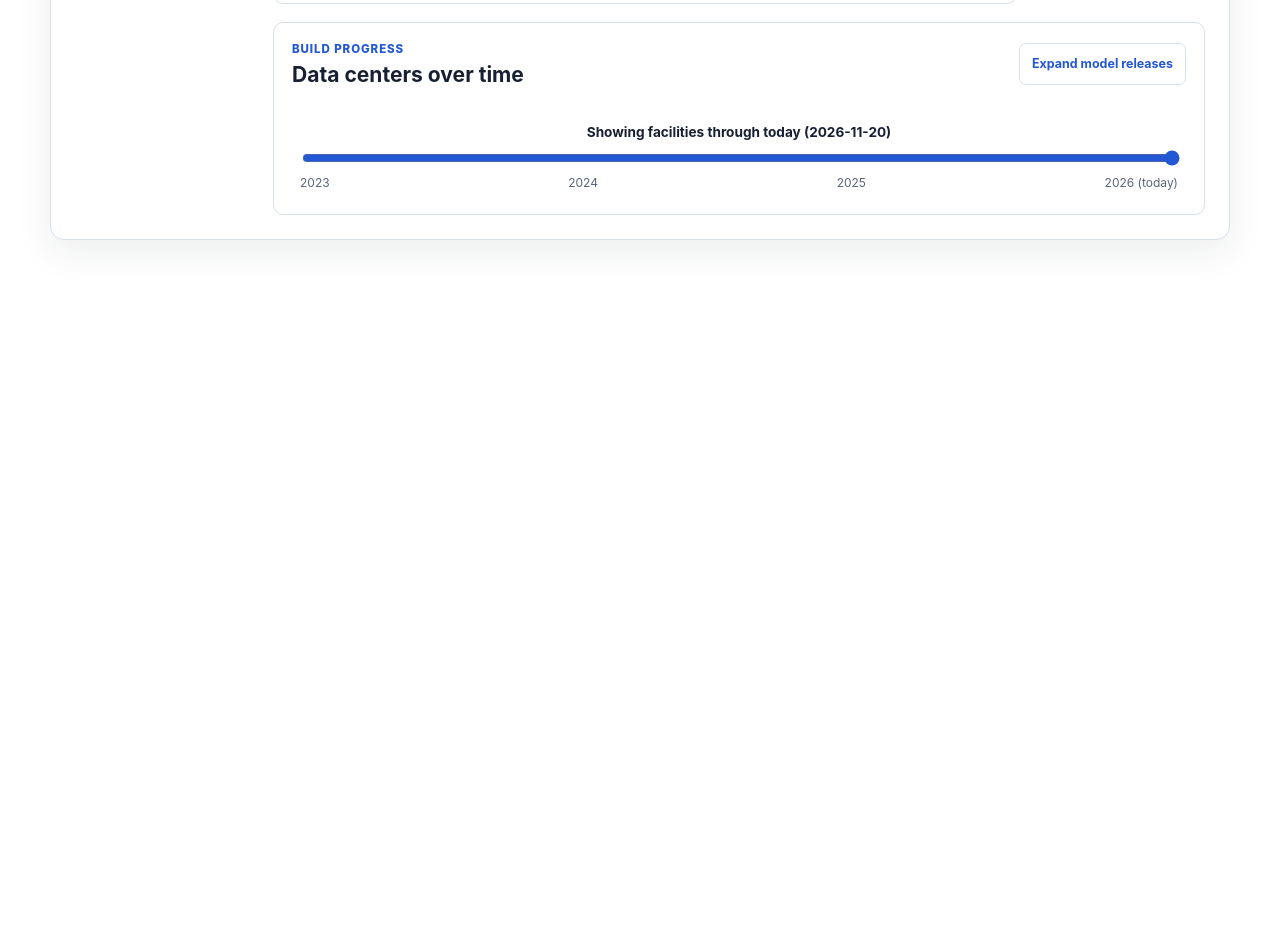
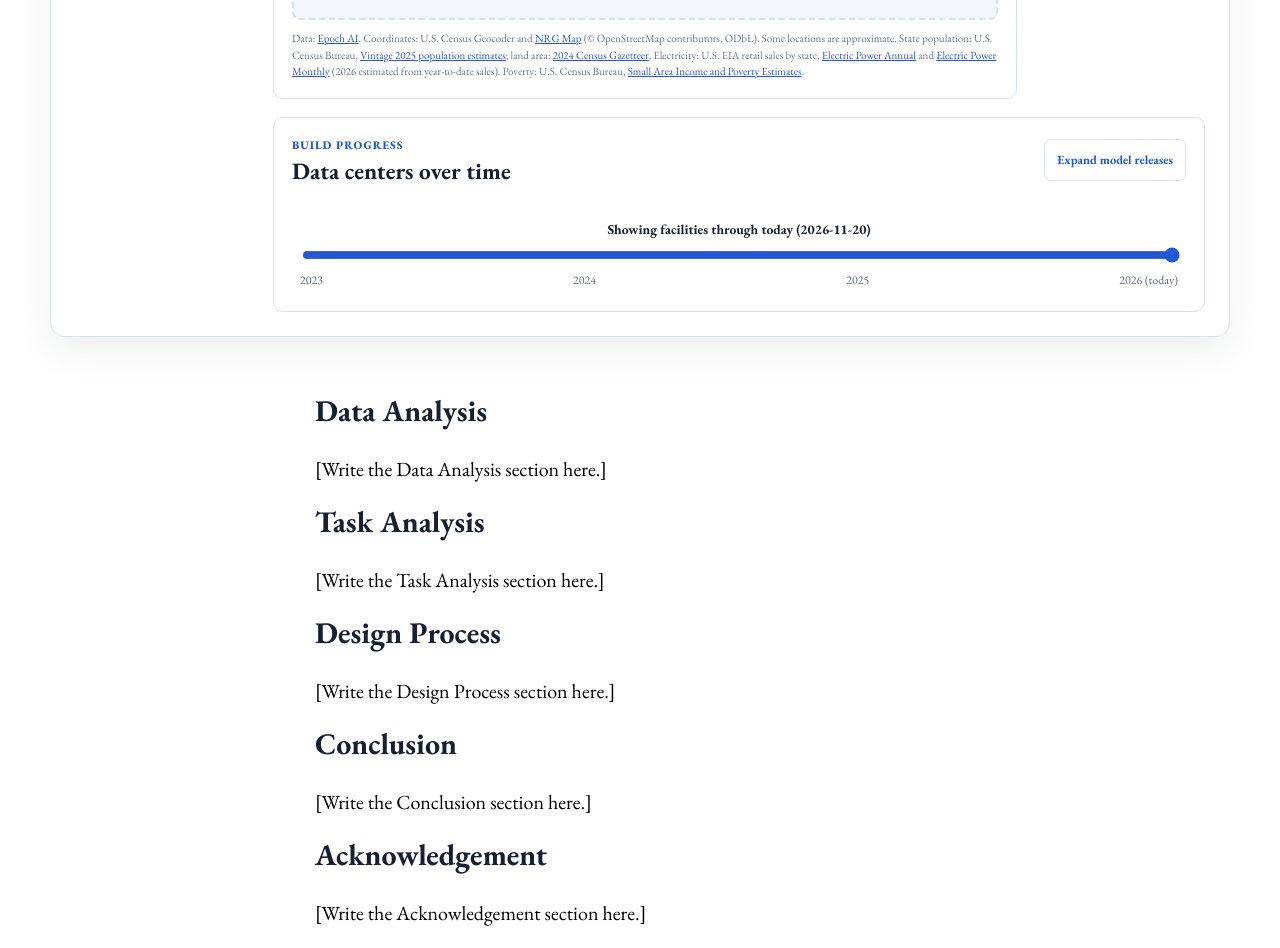
Before and after one commit to Infoviz-Group-6/COSI-116A-Final-Project-Team-6, a plain HTML site: page index.html in a window 1280 px wide. Shown: the part 1535-2483 px from the top of the page. Before the commit the page ends 1831 px from the top, so only its background shows below. Drawn offline with nearby package versions, Linux system fonts and the light colour scheme; no server answers.

Commit message:
Added Writing sections and changed font

```diff
--- a/index.html
+++ b/index.html
@@ -28,6 +28,11 @@
         We are building an interactive view of AI development and the physical infrastructure that supports it.
         This page is the starting point for the final project and will be updated as our implementation progresses.
       </p>
+    </section>
+
+    <section class="content-column" aria-labelledby="visualization-writeup-heading">
+      <h2 id="visualization-writeup-heading">Visualization</h2>
+      <p>[Write the Visualization section here.]</p>
     </section>
 
     <section id="dashboard" class="dashboard-shell" aria-labelledby="visualization-heading">
@@ -229,6 +234,31 @@
         </div>
       </div>
     </section>
+
+    <section class="content-column" aria-labelledby="data-analysis-heading">
+      <h2 id="data-analysis-heading">Data Analysis</h2>
+      <p>[Write the Data Analysis section here.]</p>
+    </section>
+
+    <section class="content-column" aria-labelledby="task-analysis-heading">
+      <h2 id="task-analysis-heading">Task Analysis</h2>
+      <p>[Write the Task Analysis section here.]</p>
+    </section>
+
+    <section class="content-column" aria-labelledby="design-process-heading">
+      <h2 id="design-process-heading">Design Process</h2>
+      <p>[Write the Design Process section here.]</p>
+    </section>
+
+    <section class="content-column" aria-labelledby="conclusion-heading">
+      <h2 id="conclusion-heading">Conclusion</h2>
+      <p>[Write the Conclusion section here.]</p>
+    </section>
+
+    <section class="content-column" aria-labelledby="acknowledgement-heading">
+      <h2 id="acknowledgement-heading">Acknowledgement</h2>
+      <p>[Write the Acknowledgement section here.]</p>
+    </section>
   </main>
 
   <script src="lib/d3.v7/d3.v7.min.js"></script>
--- a/styles/core.css
+++ b/styles/core.css
@@ -1,8 +1,10 @@
+/* EB Garamond web font (so Garamond renders even on machines without it installed) */
+@import url("https://fonts.googleapis.com/css2?family=EB+Garamond:ital,wght@0,400..800;1,400..800&display=swap");
+
 /* General formatting */
 body {
 	padding: 0 10px;
-	font: 18px/1.5 -apple-system, BlinkMacSystemFont, "avenir next",avenir, "Segoe UI", "lucida grande", "helvetica neue", helvetica, "Fira Sans",roboto, noto, "Droid Sans", cantarell, oxygen, ubuntu, "franklin gothic medium", "century gothic", "Liberation Sans",
-	sans-serif;
+	font: 20px/1.5 "EB Garamond", Garamond, "Times New Roman", serif;
 }
 
 h1, h2, h3 {
@@ -12,7 +14,7 @@ h1, h2, h3 {
 /* Your text should be in a nice narrow column */
 .content-column {
 	max-width: 650px;
-	margin: 40px auto;
+	margin: 20px auto;
 }
 
 /* But your visualization should be full-width and full-height */
```
